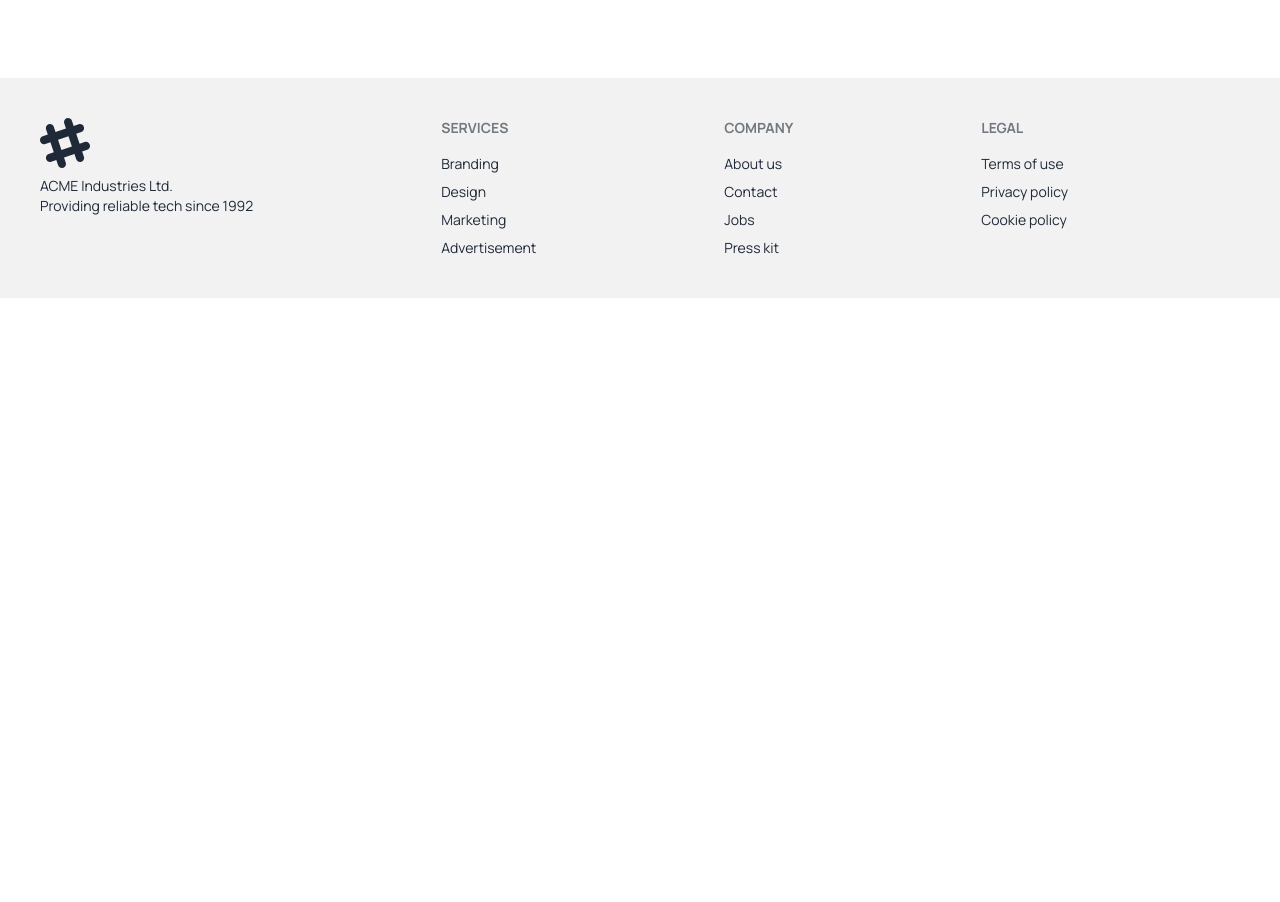
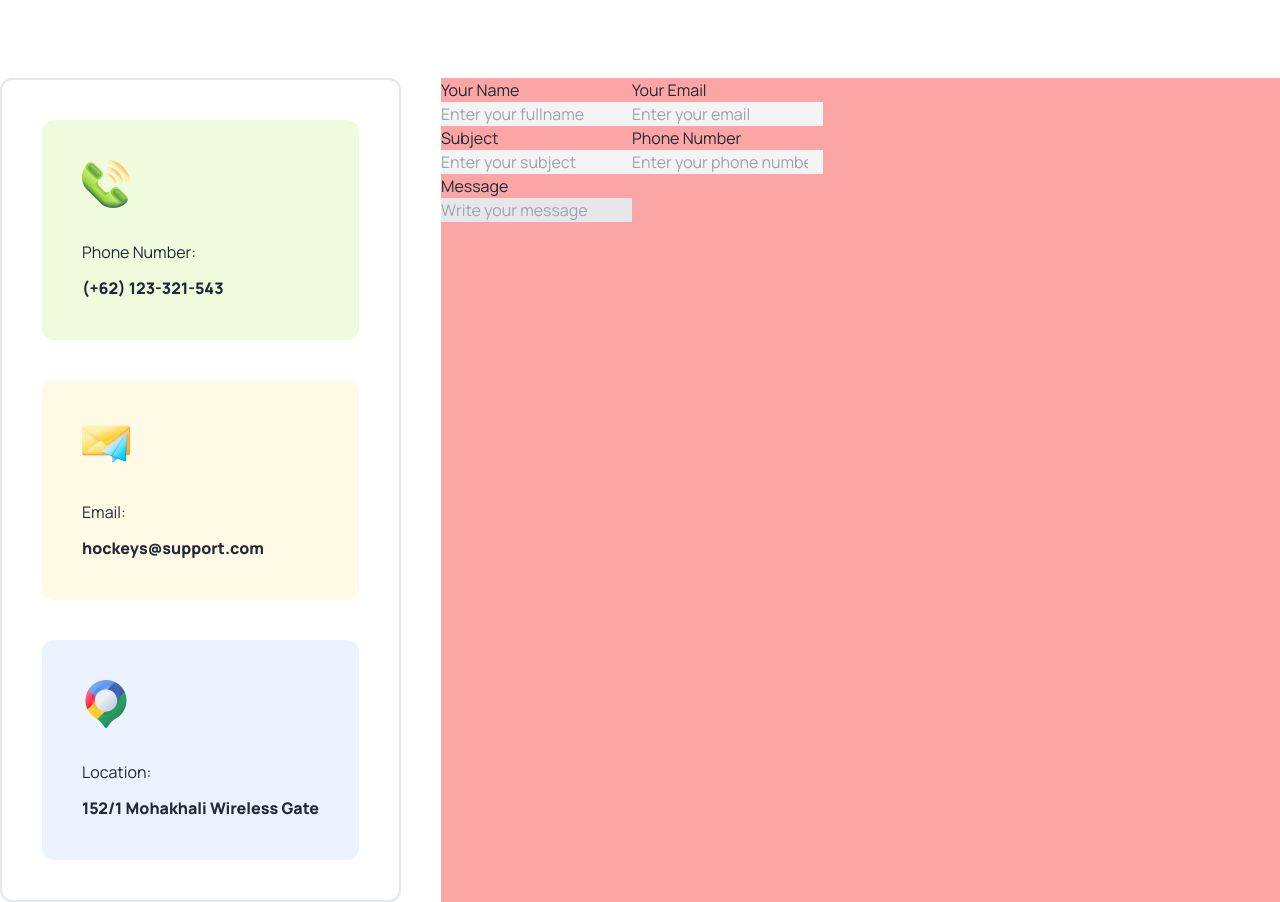
Before and after one commit to Jaber4770/Reset-B9A3, a plain HTML site: page index.html in a window 1280 px wide. Shown: the part 4820-5722 px from the top of the page. Before the commit the page ends 5118 px from the top, so only its background shows below. Drawn offline with nearby package versions, Linux system fonts and the light colour scheme.

Commit message:
get in touch 70% done

```diff
--- a/index.html
+++ b/index.html
@@ -161,7 +161,8 @@
                     <figure><img class="w-full" src="Images/2.png" alt="Shoes" /></figure>
                     <div class="card-body pt-40 pe-10 ps-10 pb-10">
                         <h2 class="font-extrabold text-3xl">Junior Program</h2>
-                      <p>Junior Program: A transformative journey cultivating young talents, instilling core skills, sportsmanship, and a lifelong love for hockey, shaping the champions of tomorrow.</p>
+                        <p>Junior Program: A transformative journey cultivating young talents, instilling core skills,
+                            sportsmanship, and a lifelong love for hockey, shaping the champions of tomorrow.</p>
                         <div class="card-actions">
                             <button class="btn btn-primary">Register Now!</button>
                         </div>
@@ -171,7 +172,8 @@
                     <figure><img src="Images/3.png" alt="Shoes" /></figure>
                     <div class="card-body pt-40 pe-10 ps-10 pb-10">
                         <h2 class="font-extrabold text-3xl">Junior Program</h2>
-                      <p>Junior Program: A transformative journey cultivating young talents, instilling core skills, sportsmanship, and a lifelong love for hockey, shaping the champions of tomorrow.</p>
+                        <p>Junior Program: A transformative journey cultivating young talents, instilling core skills,
+                            sportsmanship, and a lifelong love for hockey, shaping the champions of tomorrow.</p>
                         <div class="card-actions">
                             <button class="btn btn-primary">Register Now!</button>
                         </div>
@@ -181,7 +183,11 @@
                     <figure><img class="w-full" src="Images/4.png" alt="Shoes" /></figure>
                     <div class="card-body pt-80 pe-10 ps-10 pb-10">
                         <h2 class="font-extrabold text-3xl">Junior Program</h2>
-                      <p>Junior Program: A transformative journey cultivating young talents, instilling core skills, <br>sportsmanship, and a lifelong love for hockey, shaping the champions of tomorrow. <br> sportsma nship, and a lifelong lovnship, and a lifelong love for hockey, shaping the champions of tomorrow.</p>
+                        <p>Junior Program: A transformative journey cultivating young talents, instilling core skills,
+                            <br>sportsmanship, and a lifelong love for hockey, shaping the champions of tomorrow. <br>
+                            sportsma nship, and a lifelong lovnship, and a lifelong love for hockey, shaping the
+                            champions of tomorrow.
+                        </p>
                         <div class="card-actions">
                             <button class="btn btn-primary">Register Now!</button>
                         </div>
@@ -219,7 +225,8 @@
                                 </div>
                             </div>
                             <h1 class="text-2xl font-extrabold">World Cup Flags Football</h1>
-                            <p class="py-3">World Cup Flags Football: Where soccer meets flag football, uniting nations in exhilarating competition, showcasing skill, teamwork.</p>
+                            <p class="py-3">World Cup Flags Football: Where soccer meets flag football, uniting nations
+                                in exhilarating competition, showcasing skill, teamwork.</p>
                             <div class="flex justify-between">
                                 <h4 class="font-extrabold text-red-600 text-2xl">Price - $22.00</h4>
                                 <div class="flex flex-row items-center gap-3 text-gray-500">
@@ -249,7 +256,8 @@
                                 </div>
                             </div>
                             <h1 class="text-2xl font-extrabold">World Cup Flags Football</h1>
-                            <p class="py-3">World Cup Flags Football: A dynamic blend of soccer and flag football, igniting global excitement as nations compete with skill.</p>
+                            <p class="py-3">World Cup Flags Football: A dynamic blend of soccer and flag football,
+                                igniting global excitement as nations compete with skill.</p>
                             <div class="flex justify-between">
                                 <h4 class="font-extrabold text-red-600 text-2xl">Price - $22.00</h4>
                                 <div class="flex flex-row items-center gap-3 text-gray-500">
@@ -279,7 +287,8 @@
                                 </div>
                             </div>
                             <h1 class="text-2xl font-extrabold">Cap For Hockeys</h1>
-                            <p class="py-3">Cap for hockeys: Essential headgear providing comfort and protection, enabling players to focus on their.</p>
+                            <p class="py-3">Cap for hockeys: Essential headgear providing comfort and protection,
+                                enabling players to focus on their.</p>
                             <div class="flex justify-between">
                                 <h4 class="font-extrabold text-red-600 text-2xl">Price - $22.00</h4>
                                 <div class="flex flex-row items-center gap-3 text-gray-500">
@@ -309,7 +318,8 @@
                                 </div>
                             </div>
                             <h1 class="text-2xl font-extrabold">World Cup Flags Football</h1>
-                            <p class="py-3">World Cup Flags Football: A thrilling fusion of soccer and flag football, uniting nations in spirited.</p>
+                            <p class="py-3">World Cup Flags Football: A thrilling fusion of soccer and flag football,
+                                uniting nations in spirited.</p>
                             <div class="flex justify-between">
                                 <h4 class="font-extrabold text-red-600 text-2xl">Price - $22.00</h4>
                                 <div class="flex flex-row items-center gap-3 text-gray-500">
@@ -339,7 +349,8 @@
                                 </div>
                             </div>
                             <h1 class="text-2xl font-extrabold">World Cup Flags Football</h1>
-                            <p class="py-3">World Cup Flags Football: A thrilling fusion of soccer and flag football, uniting nations in.</p>
+                            <p class="py-3">World Cup Flags Football: A thrilling fusion of soccer and flag football,
+                                uniting nations in.</p>
                             <div class="flex justify-between">
                                 <h4 class="font-extrabold text-red-600 text-2xl">Price - $22.00</h4>
                                 <div class="flex flex-row items-center gap-3 text-gray-500">
@@ -369,7 +380,8 @@
                                 </div>
                             </div>
                             <h1 class="text-2xl font-extrabold">World Cup Flags Football</h1>
-                            <p class="py-3">World Cup Flags Football: A thrilling fusion of soccer and flag football, uniting nations in.</p>
+                            <p class="py-3">World Cup Flags Football: A thrilling fusion of soccer and flag football,
+                                uniting nations in.</p>
                             <div class="flex justify-between">
                                 <h4 class="font-extrabold text-red-600 text-2xl">Price - $22.00</h4>
                                 <div class="flex flex-row items-center gap-3 text-gray-500">
@@ -471,6 +483,51 @@
                         our hockey community and dedicated experts for personalized assistance and guidance.</p>
                 </div>
             </div>
+            <div class="flex flex-col lg:flex-row my-20 gap-10">
+                <div class="p-10 border-2 rounded-xl">
+                    <div class="bg-[#bced6d3b] p-10 rounded-xl ">
+                        <img src="Images/Group 1171275317.png" alt="">
+                        <p class="pt-8 pb-3">Phone Number:</p>
+                        <h4 class="font-extrabold">(+62) 123-321-543</h4>
+                    </div>
+                    <div class="bg-[#fddd5f27] p-10 rounded-xl my-10">
+                        <img src="Images/Group 1171275318.png" alt="">
+                        <p class="pt-8 pb-3">Email:</p>
+                        <h4 class="font-extrabold">hockeys@support.com</h4>
+                    </div>
+                    <div class="bg-[#629cf31f] p-10 rounded-xl ">
+                        <img src="Images/Group 1171275321.png" alt="">
+                        <p class="pt-8 pb-3">Location: </p>
+                        <h4 class="font-extrabold">152/1 Mohakhali Wireless Gate</h4>
+                    </div>
+                </div>
+                <div class="lg:flex-1 bg-red-300">
+                    <div class="flex flex-col lg:flex-row">
+                        <div>
+                            <h3>Your Name</h3>
+                            <input class="bg-gray-100" placeholder="Enter your fullname" type="text" name="" id="">
+                        </div>
+                        <div>
+                            <h3>Your Email</h3>
+                            <input class="bg-gray-100" placeholder="Enter your email" type="email" name="" id="">
+                        </div>
+                    </div>
+                    <div class="flex flex-col lg:flex-row">
+                        <div>
+                            <h3>Subject</h3>
+                            <input class="bg-gray-100" placeholder="Enter your subject" type="text" name="" id="">
+                        </div>
+                        <div>
+                            <h3>Phone Number</h3>
+                            <input class="bg-gray-100" placeholder="Enter your phone number" type="number" name="" id="">
+                        </div>
+                    </div>
+                    <div>
+                        <h3>Message</h3>
+                        <input class="bg-gray-200" placeholder="Write your message" type="text" name="" id="">
+                    </div>
+                </div>
+            </div>
         </section>
     </main>
     <!-- footer -->
```
Lines whose indentation alone changed are shown as unchanged.
